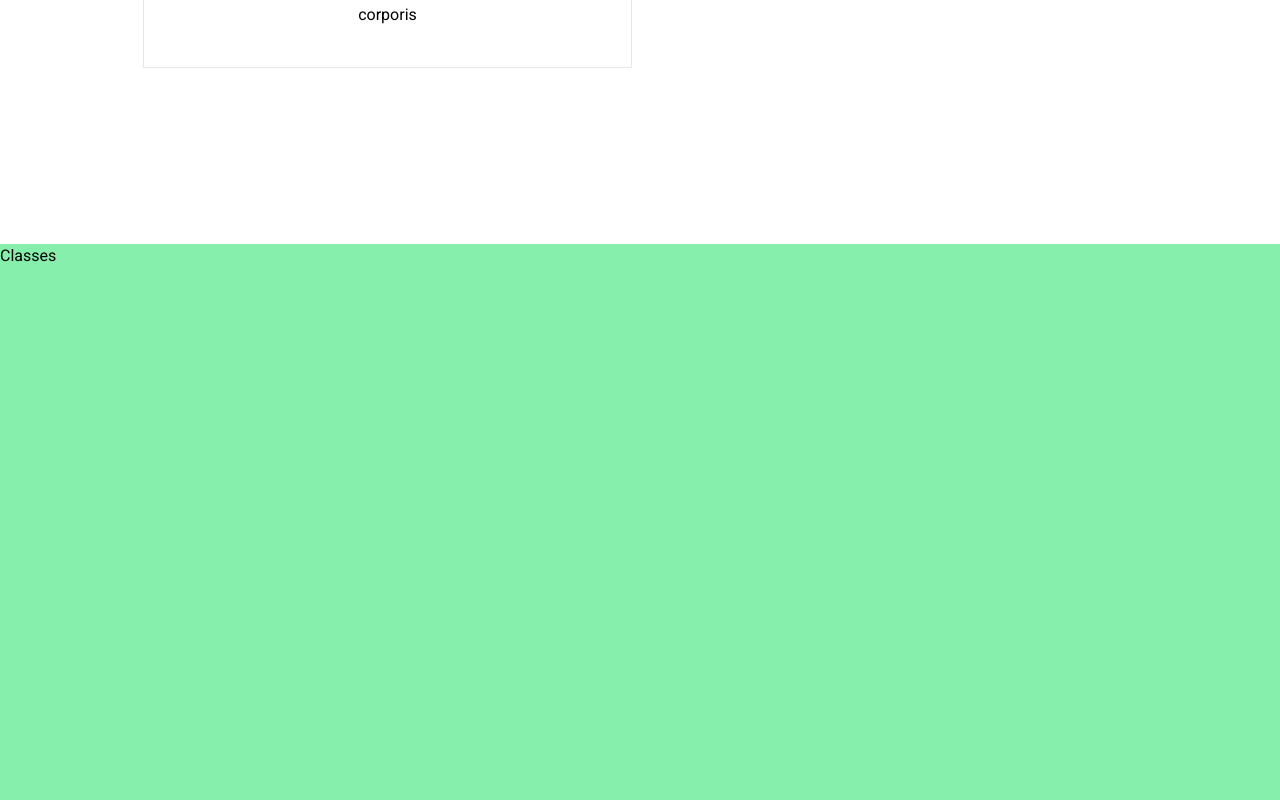
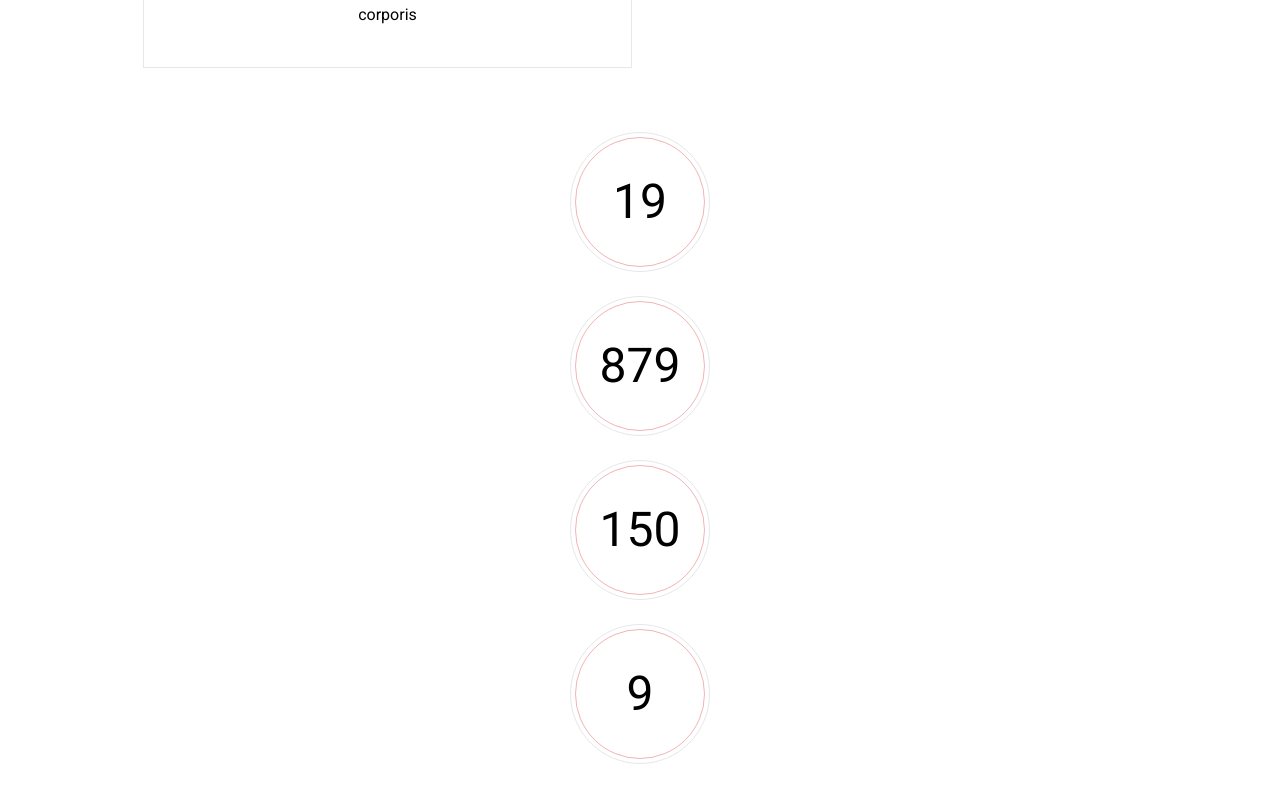
Before and after one commit to ujangaris/Gym-Web--Nextjs, a Next.js app: page / in a window 1280 px wide. Shown: the part 1660-2460 px from the top of the page. Built offline with nearby package versions, Linux system fonts and the light colour scheme.

Commit message:
about achivement

```diff
--- a/components/About.tsx
+++ b/components/About.tsx
@@ -1,9 +1,8 @@
 "use client";
 import { FaUsers } from "react-icons/fa";
-import { IoIosPricetag,} from 'react-icons/io';
+import { IoIosPricetag } from "react-icons/io";
 import { FaDumbbell } from "react-icons/fa6";
-
-
+import { Achievements } from "./Achievements";
 
 const featured = [
   {
@@ -33,13 +32,20 @@ export const About = () => {
         {/* head about */}
         <div className="flex flex-col items-center gap-2 mb-8">
           <h2 className="h2 text-center">About us</h2>
-          <p className="max-w-[600px] mx-auto text-center">Lorem ipsum dolor sit amet consectetur adipisicing elit. Quas, illo facilis recusandae earum saepe minus nostrum quo similique rerum dolore?</p>
+          <p className="max-w-[600px] mx-auto text-center">
+            Lorem ipsum dolor sit amet consectetur adipisicing elit. Quas, illo
+            facilis recusandae earum saepe minus nostrum quo similique rerum
+            dolore?
+          </p>
         </div>
         {/* featured items */}
         <div className="grid grid-cols-1 md:grid-cols-2 xl:grid-cols-3 gap-4 mb-16">
-          {featured.map((feature, index)=> {
+          {featured.map((feature, index) => {
             return (
-            <div key={index} className="flex flex-col justify-center items-center gap-4 border p-10">
+              <div
+                key={index}
+                className="flex flex-col justify-center items-center gap-4 border p-10"
+              >
                 <div className="text-4xl bg-primary-300 text-white w-[80px] h-[80px] rounded-full flex justify-center items-center">
                   {feature.icon}
                 </div>
@@ -48,9 +54,11 @@ export const About = () => {
                   <p>{feature.subtitle}</p>
                 </div>
               </div>
-              )
+            );
           })}
         </div>
+        {/* achievements */}
+        <Achievements />
       </div>
     </section>
   );
--- /dev/null
+++ b/components/Achievements.tsx
@@ -0,0 +1,59 @@
+"use client";
+
+import { useInView } from "framer-motion";
+import { useRef } from "react";
+import CountUp from "react-countup";
+import { FaBriefcase, FaClock, FaTrophy } from "react-icons/fa";
+import { ImUsers } from "react-icons/im";
+
+const stats = [
+  {
+    number: 19,
+    icon: FaBriefcase,
+    text: "training course",
+  },
+  {
+    number: 879,
+    icon: FaClock,
+    text: "working hours",
+  },
+  {
+    number: 150,
+    icon: ImUsers,
+    text: "happy customers",
+  },
+  {
+    number: 9,
+    icon: FaTrophy,
+    text: "international awards",
+  },
+];
+export const Achievements = () => {
+  const ref = useRef(null);
+  const isInView = useInView(ref);
+  return (
+    <section>
+      <div className="container mx-auto">
+        <div className="">
+          {stats.map((item, index) => {
+            return (
+              <div className="" key={index}>
+                <div className="border border-action/90 w-[140px] h-[140px] mx-auto rounded-full p-1 mb-6">
+                  {/* circle inner & count number */}
+                  <div
+                    ref={ref}
+                    className="border border-accent/30 w-full h-full flex items-center justify-center text-5xl rounded-full"
+                  >
+                    {isInView && (
+                      <CountUp start={0} end={item.number} duration={6} />
+                    )}
+                  </div>
+                </div>
+              </div>
+            );
+          })}
+        </div>
+      </div>
+    </section>
+  );
+};
```
Also changed, not shown: 1 other file (tests, documents, lock files or other folders). Lines whose indentation alone changed are shown as unchanged.
